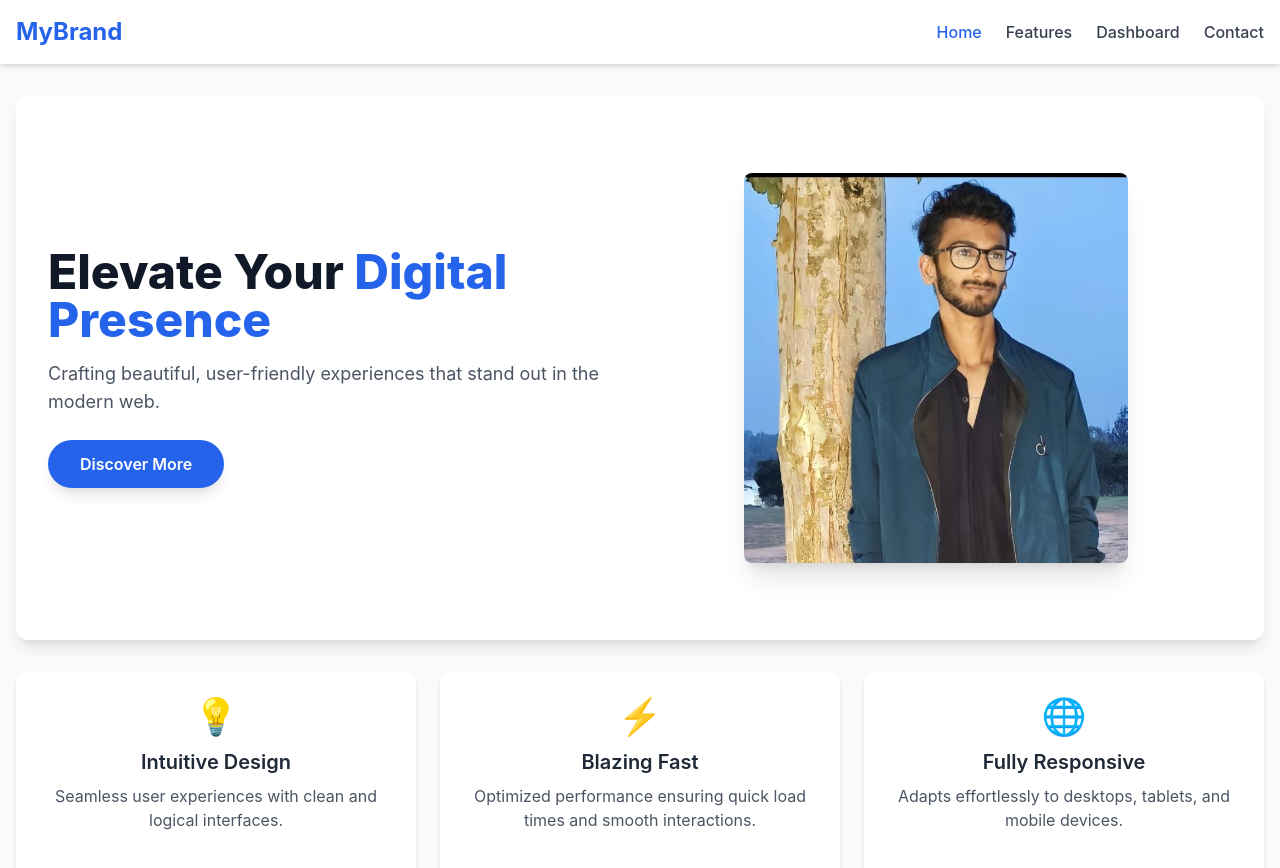
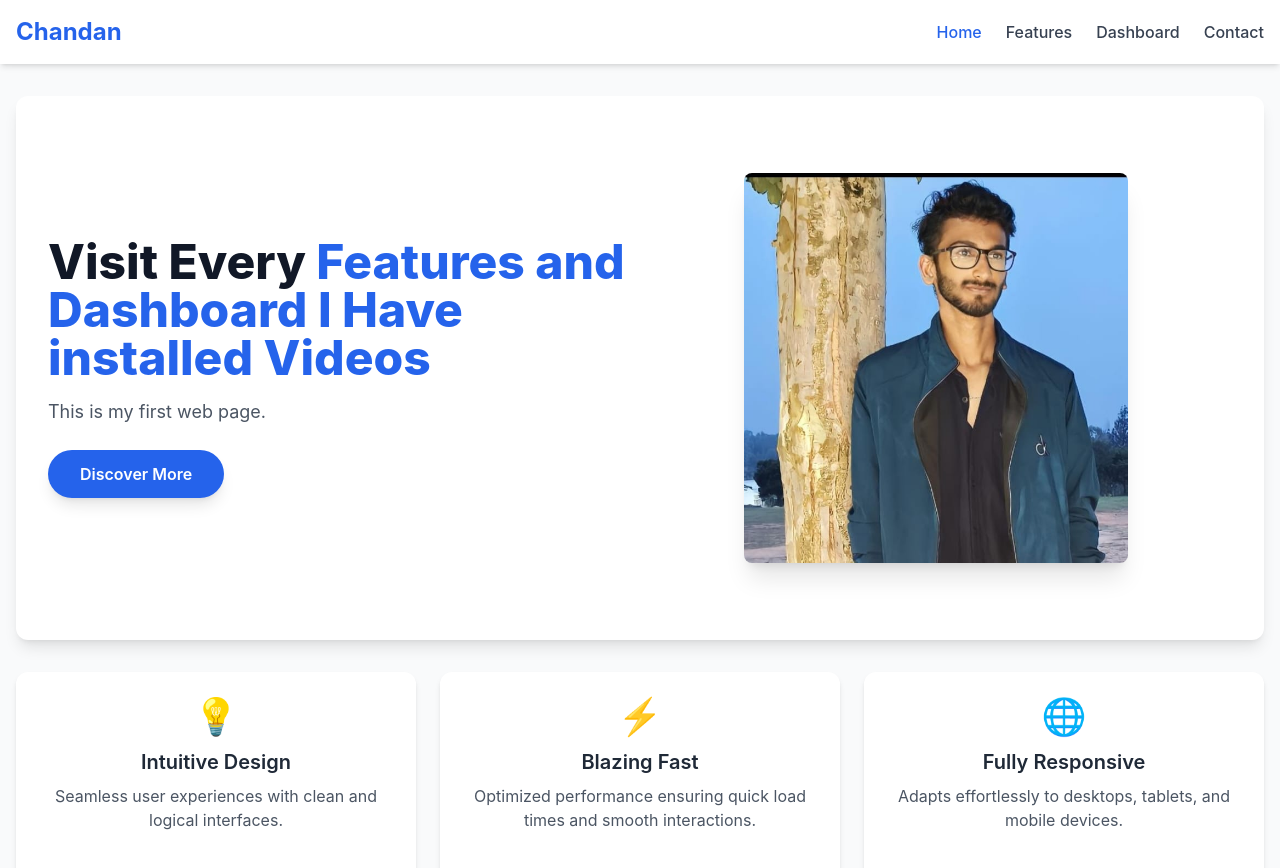
Before and after one commit to Chandanpgowda/simple-website, a plain HTML site: page index.html in a window 1280 px wide. Shown: the top 868 px of the page. Drawn offline with nearby package versions, Linux system fonts and the light colour scheme.

Commit message:
Update index.html

```diff
--- a/index.html
+++ b/index.html
@@ -44,7 +44,7 @@
     <!-- Header Section -->
     <header class="bg-white shadow-md py-4 sticky top-0 z-50">
         <nav class="container mx-auto flex justify-between items-center px-4">
-            <a href="index.html" class="text-2xl font-bold text-blue-600 rounded-md">MyBrand</a>
+            <a href="index.html" class="text-2xl font-bold text-blue-600 rounded-md">Chandan</a>
 
             <!-- Desktop Navigation Links -->
             <ul id="nav-links" class="hidden md:flex space-x-6">
@@ -76,10 +76,10 @@
         <section id="hero-section" class="flex flex-col md:flex-row items-center justify-between bg-white rounded-xl shadow-lg p-8 mb-8 min-h-[calc(100vh-16rem)]">
             <div class="md:w-1/2 text-center md:text-left mb-6 md:mb-0">
                 <h1 class="text-4xl md:text-5xl font-extrabold leading-tight text-gray-900 mb-4 hero-animate" style="transition-delay: 0.1s;">
-                    Elevate Your <span class="text-blue-600">Digital Presence</span>
+                    Visit Every <span class="text-blue-600">Features and Dashboard I Have installed Videos</span>
                 </h1>
                 <p class="text-lg text-gray-600 mb-6 hero-animate" style="transition-delay: 0.3s;">
-                    Crafting beautiful, user-friendly experiences that stand out in the modern web.
+                    This is my first web page.
                 </p>
                 <!-- Discover More Button - Links to features.html -->
                 <a href="features.html" class="inline-block bg-blue-600 hover:bg-blue-700 text-white font-semibold py-3 px-8 rounded-full shadow-lg transform transition duration-300 ease-in-out hover:scale-105 hero-animate" style="transition-delay: 0.5s;">
```
